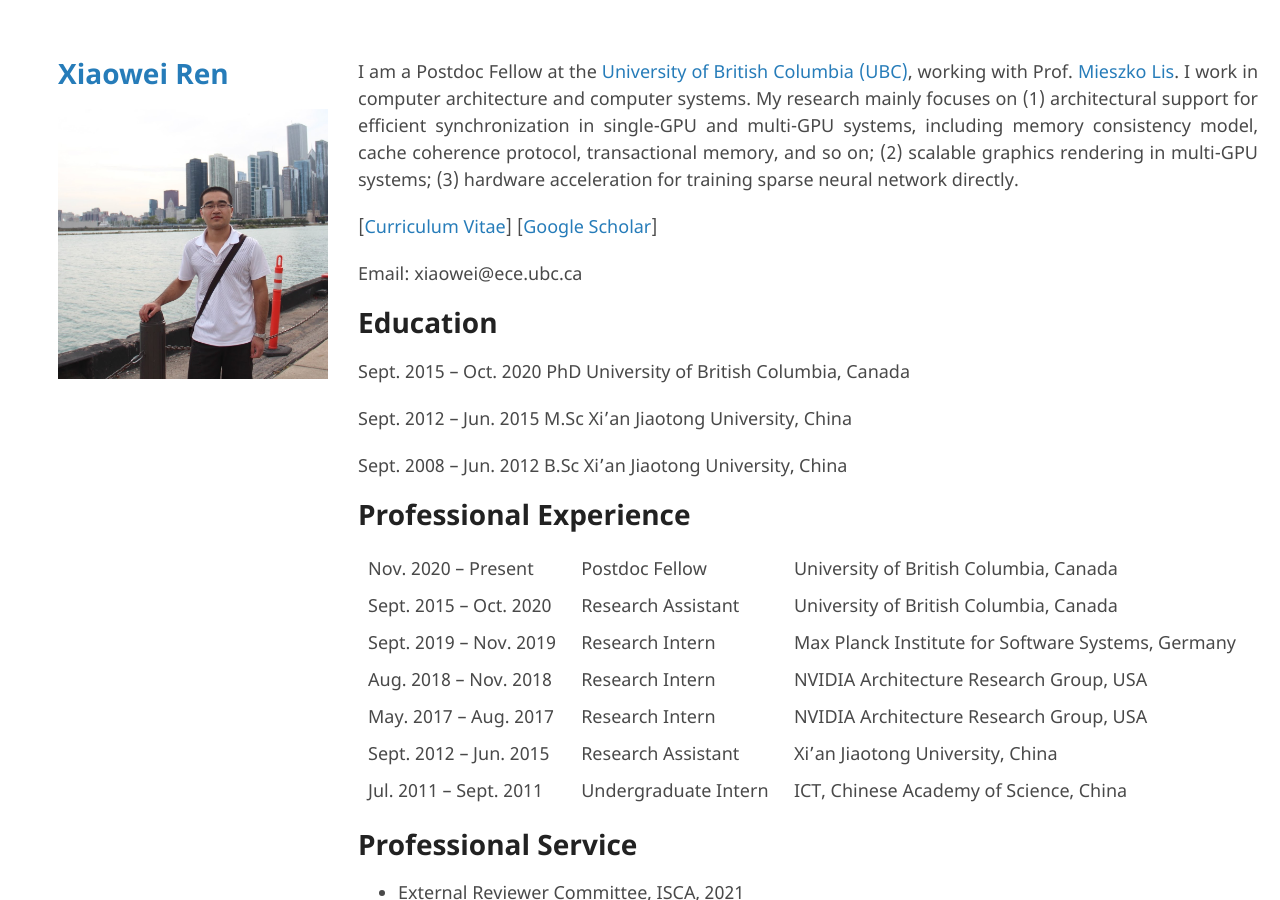
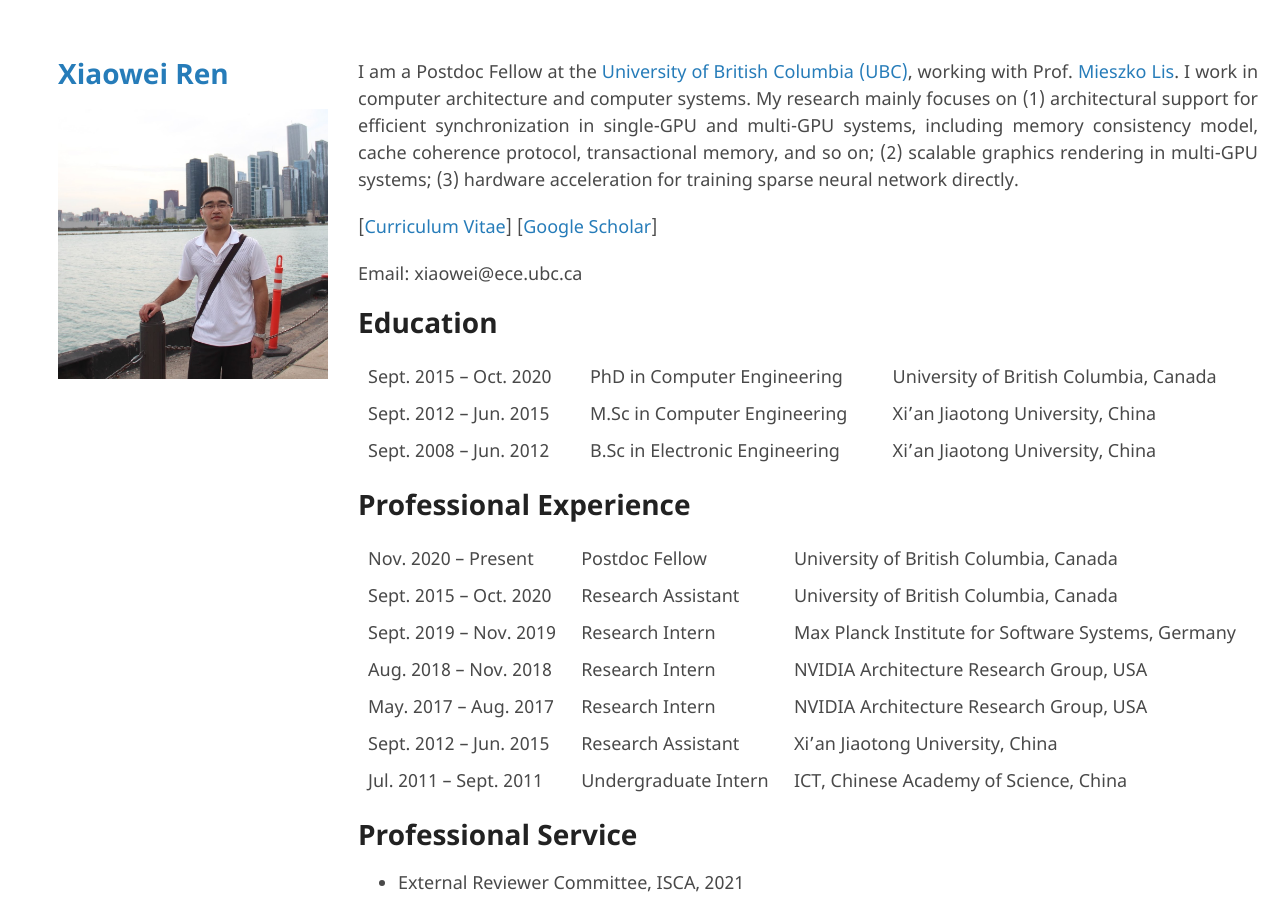
Before and after one commit to ericrxw/xiaoweiren, a Jekyll site: the page built from index.md, in a window 1280 px wide and 900 px high. Built offline with Jekyll 4.4.1, drawn with Linux system fonts in a browser that asks for light colours; our own code applies the rules of GitHub Pages for plain Markdown files; the repository's description, which GitHub fills in, is left out.

Commit message:
update education

```diff
--- a/index.md
+++ b/index.md
@@ -6,11 +6,9 @@
 
 # Education
 
-Sept. 2015 -- Oct. 2020  PhD   University of British Columbia, Canada
-
-Sept. 2012 -- Jun. 2015  M.Sc  Xi'an Jiaotong University, China
-
-Sept. 2008 -- Jun. 2012  B.Sc  Xi'an Jiaotong University, China
+| Sept. 2015 -- Oct. 2020 | PhD in Computer Engineering    | University of British Columbia, Canada |
+| Sept. 2012 -- Jun. 2015 | M.Sc in Computer Engineering   | Xi'an Jiaotong University, China       |
+| Sept. 2008 -- Jun. 2012 | B.Sc in Electronic Engineering | Xi'an Jiaotong University, China       |
 
 # Professional Experience
 
```
